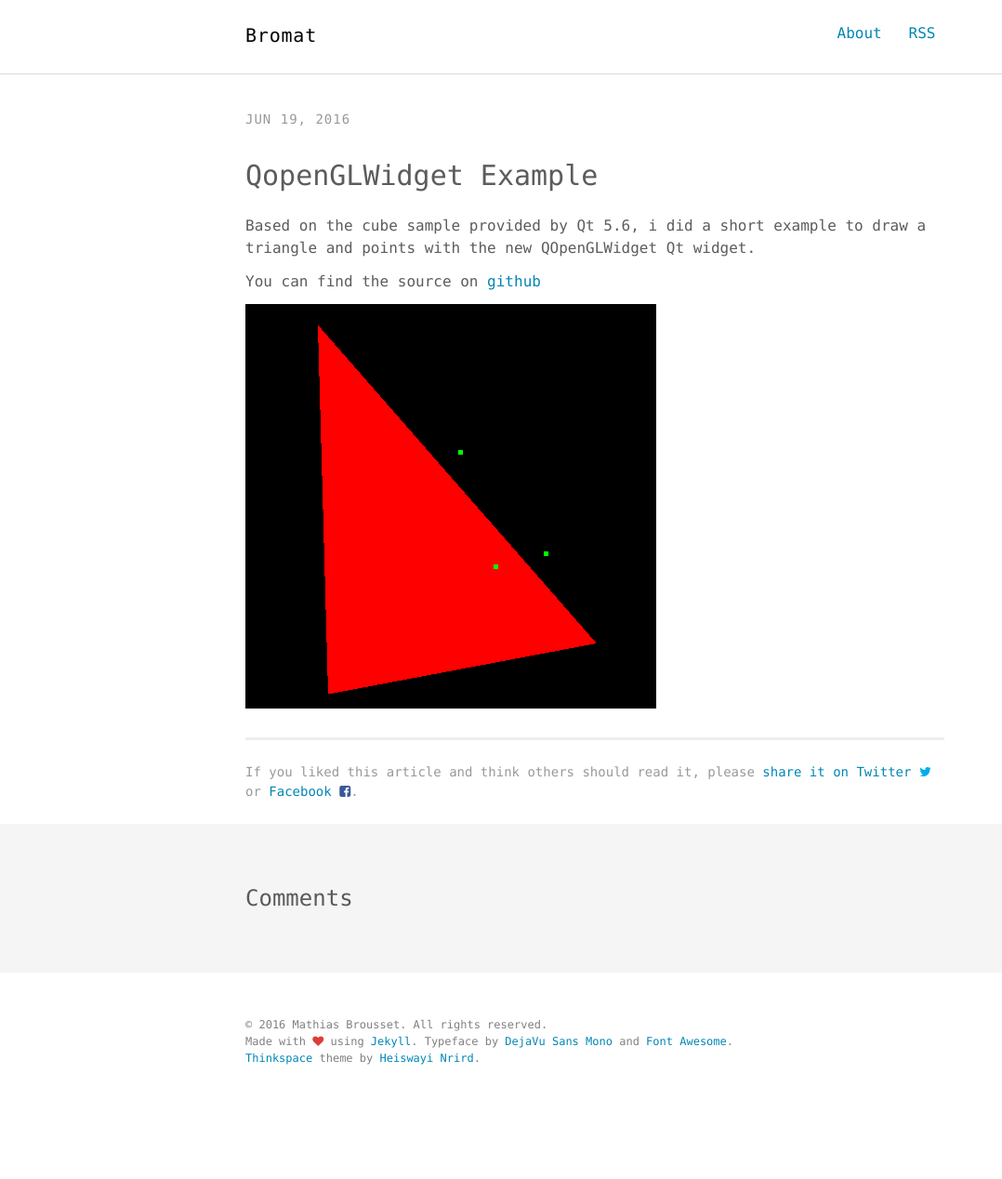
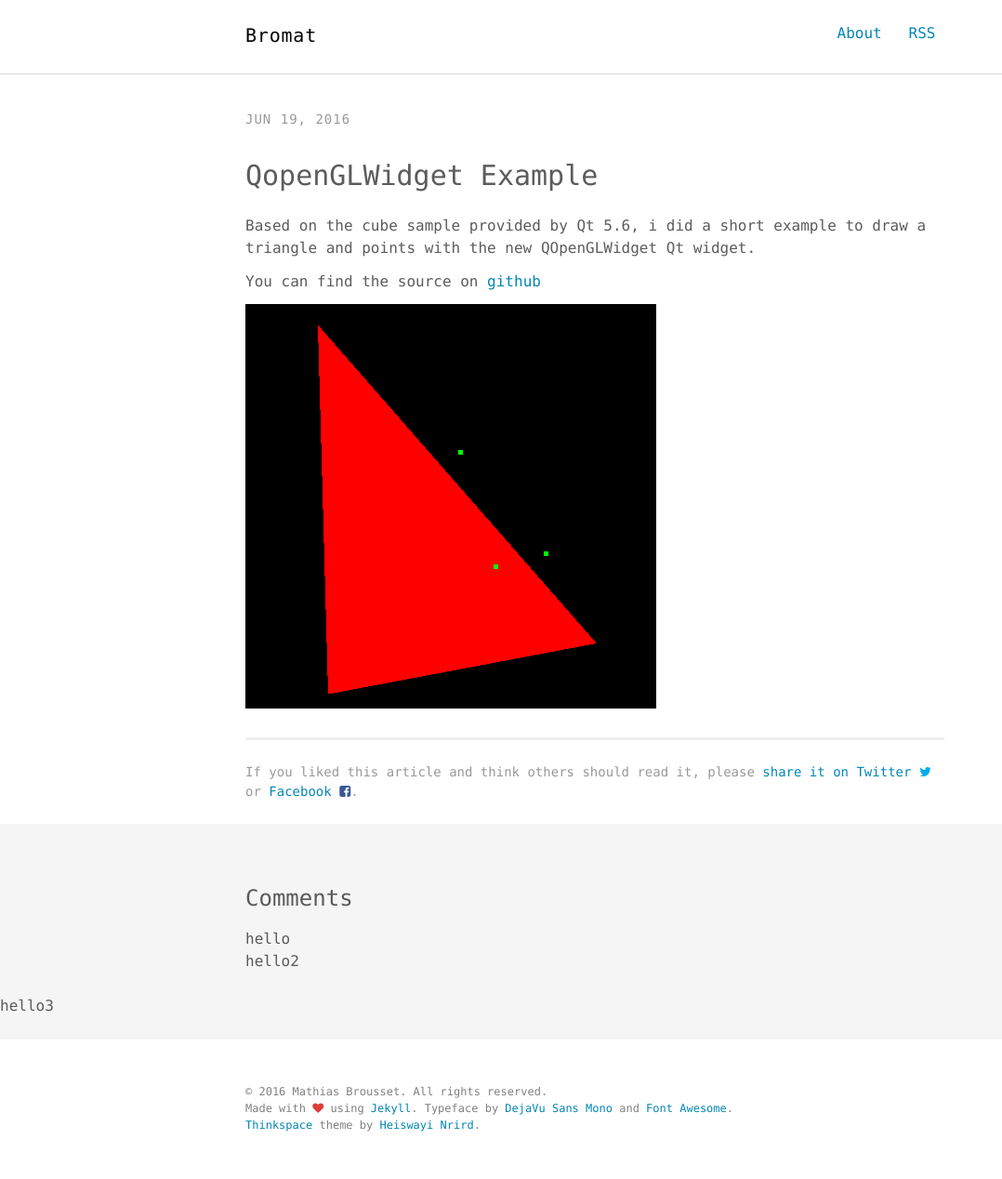
Before and after one commit to Mathiasb17/Mathiasb17.github.io, a Jekyll site: the page built from _posts/2016-06-19-qopenglwidget-example.md, in a window 1280 px wide. Shown: the whole page at 93% size, without its empty margins (0-1078 px from the left). Built offline with Jekyll 4.4.1, drawn with Linux system fonts in a browser that asks for light colours; comment, search, counter and statistics services are not loaded; before the commit the page ends 1196 px from its top, so only the background shows below that.

Commit message:
Update comments.html

```diff
--- a/_includes/comments.html
+++ b/_includes/comments.html
@@ -11,7 +11,10 @@
         data-width="600"
         data-first_party_property="BLOGGER"
         data-view_type="FILTERED_POSTMOD">
+        hello
       </div>
+      hello2
     </div>
+    hello3
   </aside>
 {% endif %}
```
